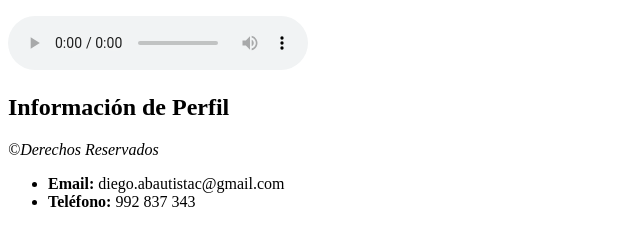
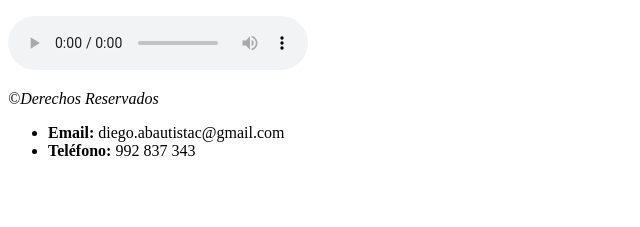
Before and after one commit to Diegoabc/HtmlFinal, a plain HTML site: page html/experiencia.html in a window 1280 px wide. Shown: the part 728-955 px from the top of the page, without its empty margins (0-640 px from the left). After the commit the page ends 904 px from the top, so only its background shows below. Drawn offline with Linux system fonts and the light colour scheme; files whose address does not match are found by name.

```diff
--- a/html/experiencia.html
+++ b/html/experiencia.html
@@ -36,16 +36,11 @@
           <video controls poster="poster.jpg" preload="auto" height="300px" width="300px">
             <source src="../Video/Habilidades.webm" type="video/webm">
             <source src="../Video/Habilidades.mp4" type="video/mp4">
-
               El navegador no soporta ninguno de los videos.
           </video>
         <h3>Audio: Hobbies y Actividades </h3>
           <audio src="../Audio/hobbies.mp3" controls preload="auto">
           </audio>
-      </article>
-      <article>
-        <h2>Información de Perfil</h2>
-
       </article>
     </section>
 
```
Also changed, not shown: html/educacion.html (+1 -1 lines), index.html (+1 -1 lines).
